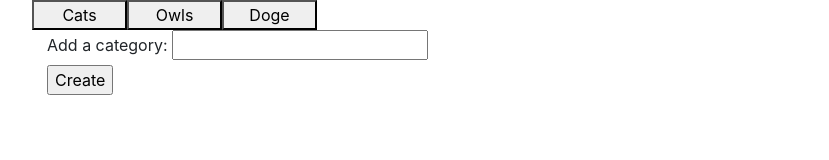
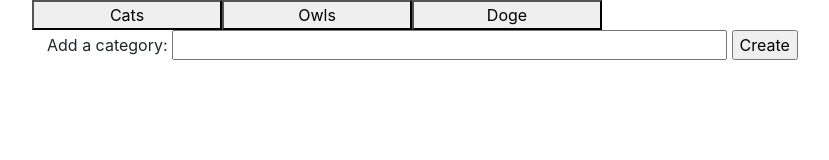
Before and after one commit to MPPennella/GiphyGrabber, a plain HTML site: page index.html in a window 1280 px wide. Shown: the whole page, without its empty margins (38-867 px from the left). Drawn offline with nearby package versions, Linux system fonts and the light colour scheme.

Commit message:
Additional bootstrap adjustments

```diff
--- a/assets/javascript/main.js
+++ b/assets/javascript/main.js
@@ -13,7 +13,7 @@ function initializeButtons() {
 // Creates a button with text and data of the passed topic
 function makeButton(topic) {
     // Use class of topicBtn so listeners can be attached
-    var btn = $("<button>").addClass("topicBtn col-6 col-sm-3 col-md-2 col-lg-1");
+    var btn = $("<button>").addClass("topicBtn col-6 col-sm-3 col-md-2");
 
     // Set data-topic attribute and text to the topic passed
     btn.attr("data-topic", topic);
--- a/index.html
+++ b/index.html
@@ -15,8 +15,7 @@
 
       <form>
           <label for="input">Add a category:</label>
-          <input type="text" id="input"><br>
-
+          <input type="text" id="input" class="w-50">
           <input id="add-topic" type="submit" value="Create">
       </form>
 
```
